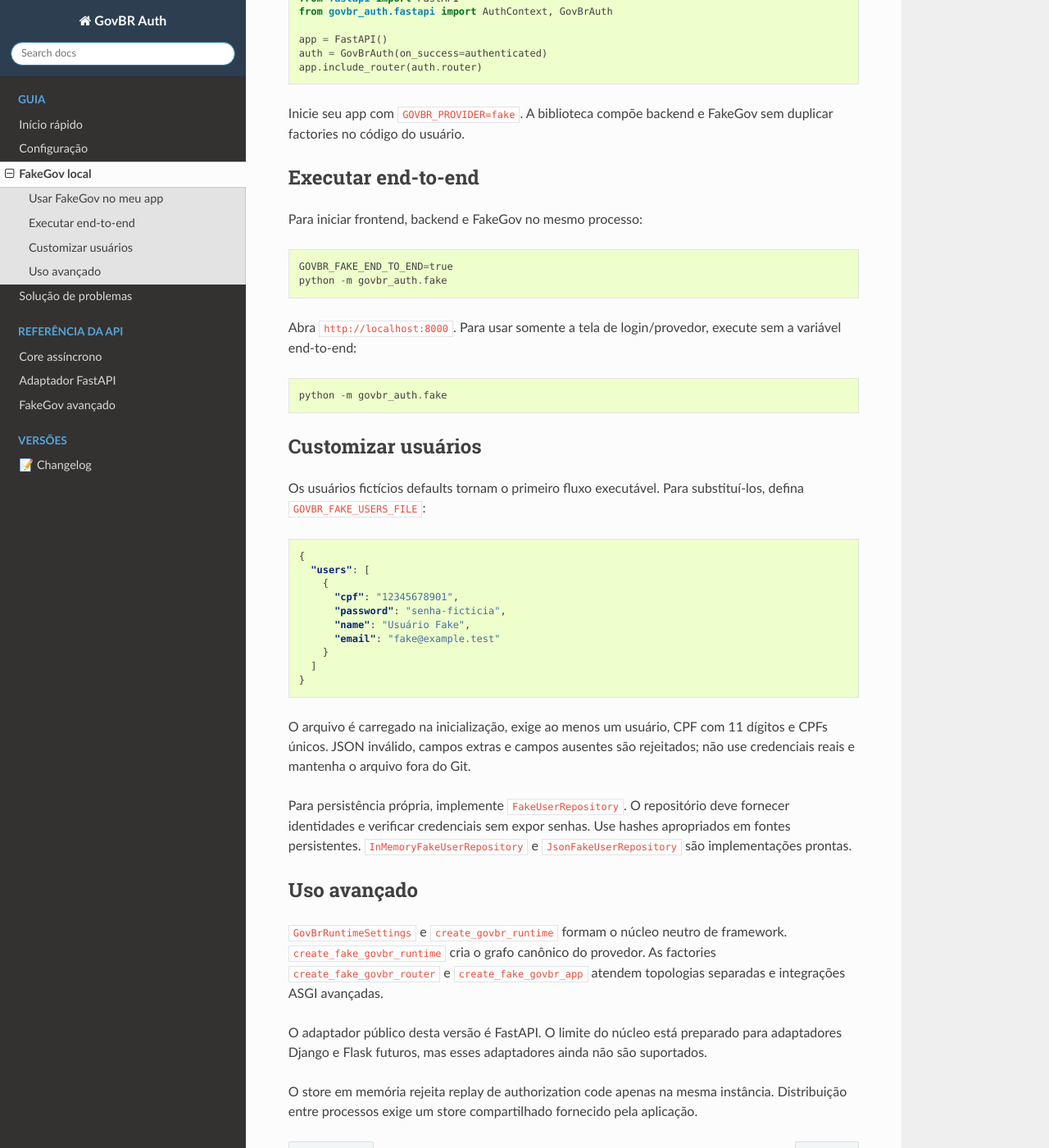
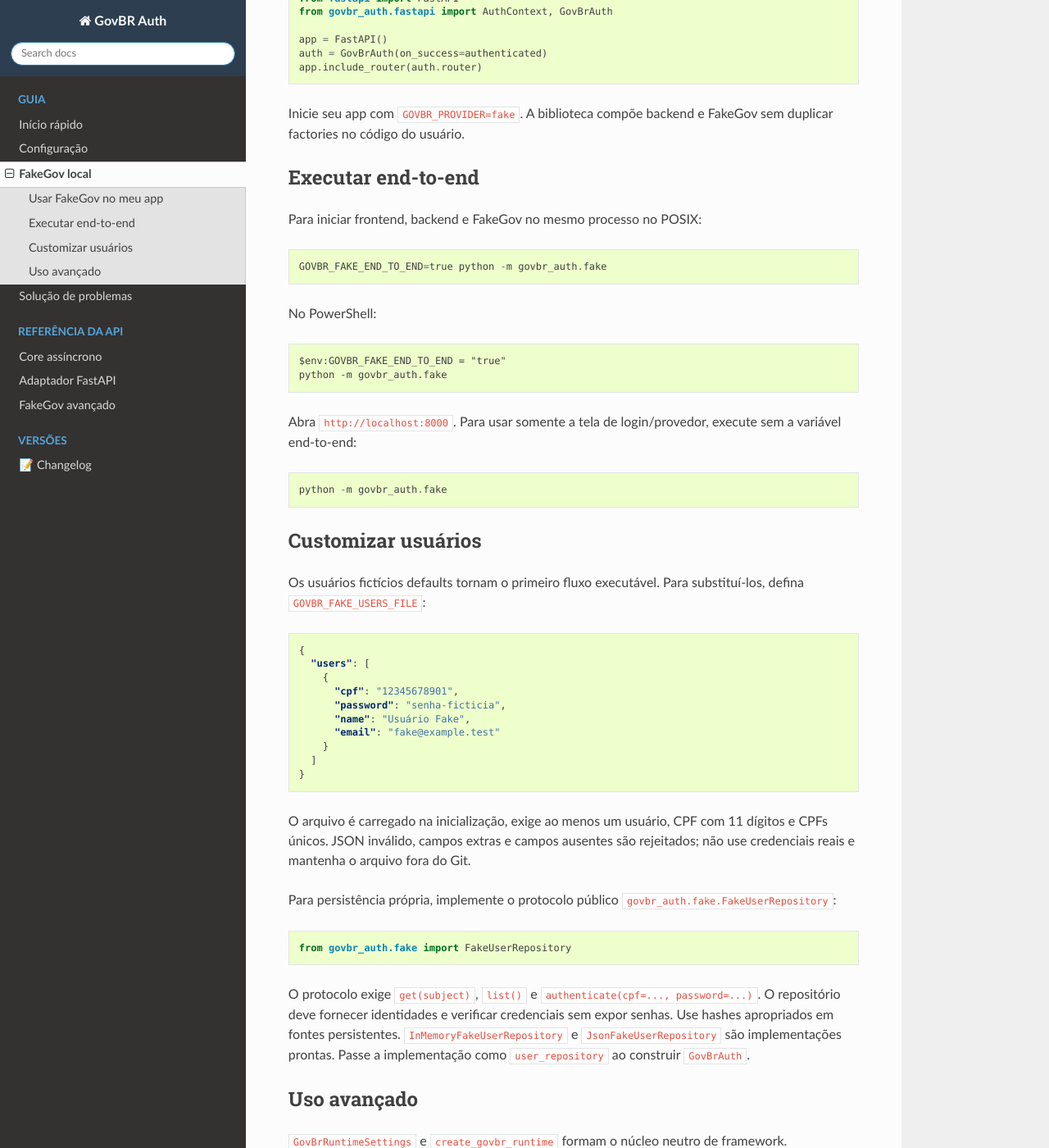
Before and after one commit to cereja-project/govbr_auth, a Sphinx documentation site: the page built from docs/guide/fake-mode.rst, in a window 1280 px wide and 1400 px high, scrolled down 474 px. Shown: the whole window at 82% size. Built offline with Sphinx 7.4.7 and the Read the Docs theme 3.1.0, drawn with Linux system fonts in a browser that asks for light colours.

Commit message:
fix(docs): align fake quickstarts with public API

```diff
--- a/docs/api/fastapi.rst
+++ b/docs/api/fastapi.rst
@@ -10,9 +10,11 @@ Uso comum:
    auth = GovBrAuth(on_success=authenticated)
    app.include_router(auth.router)
 
-.. py:class:: GovBrAuth(*, on_success, on_error=None, expose_tokens=False, settings=None)
+.. py:class:: GovBrAuth(*, on_success, settings=None, runtime=None, on_error=None, expose_tokens=False, prefix="/auth/govbr", clock=utc_now, user_repository=None)
 
    Fachada que compõe o runtime selecionado e expõe ``router`` para montagem.
+   ``settings`` e ``runtime`` são mutuamente exclusivos. ``user_repository``
+   aceita um ``govbr_auth.fake.FakeUserRepository`` com o provedor fake.
 
 .. py:class:: AuthContext
 
--- a/docs/guide/fake-mode.rst
+++ b/docs/guide/fake-mode.rst
@@ -28,9 +28,13 @@ FakeGov sem duplicar factories no código do usuário.
 Executar end-to-end
 -------------------
 
-Para iniciar frontend, backend e FakeGov no mesmo processo::
+Para iniciar frontend, backend e FakeGov no mesmo processo no POSIX::
 
-    GOVBR_FAKE_END_TO_END=true
+    GOVBR_FAKE_END_TO_END=true python -m govbr_auth.fake
+
+No PowerShell::
+
+    $env:GOVBR_FAKE_END_TO_END = "true"
     python -m govbr_auth.fake
 
 Abra ``http://localhost:8000``. Para usar somente a tela de login/provedor,
@@ -61,10 +65,19 @@ O arquivo é carregado na inicialização, exige ao menos um usuário, CPF com 1
 dígitos e CPFs únicos. JSON inválido, campos extras e campos ausentes são
 rejeitados; não use credenciais reais e mantenha o arquivo fora do Git.
 
-Para persistência própria, implemente ``FakeUserRepository``. O repositório
-deve fornecer identidades e verificar credenciais sem expor senhas. Use hashes
-apropriados em fontes persistentes. ``InMemoryFakeUserRepository`` e
-``JsonFakeUserRepository`` são implementações prontas.
+Para persistência própria, implemente o protocolo público
+``govbr_auth.fake.FakeUserRepository``:
+
+.. code-block:: python
+
+    from govbr_auth.fake import FakeUserRepository
+
+O protocolo exige ``get(subject)``, ``list()`` e
+``authenticate(cpf=..., password=...)``. O repositório deve fornecer
+identidades e verificar credenciais sem expor senhas. Use hashes apropriados
+em fontes persistentes. ``InMemoryFakeUserRepository`` e
+``JsonFakeUserRepository`` são implementações prontas. Passe a implementação
+como ``user_repository`` ao construir ``GovBrAuth``.
 
 Uso avançado
 ------------
```
Also changed, not shown: README.md (+12 -3 lines), docs/guide/quick-start.rst (+11 -3 lines), 10 other files.
